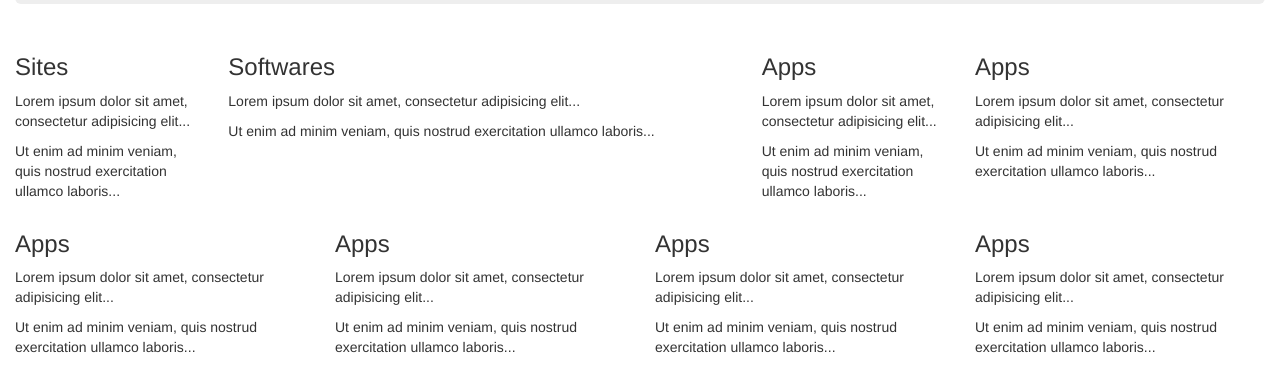
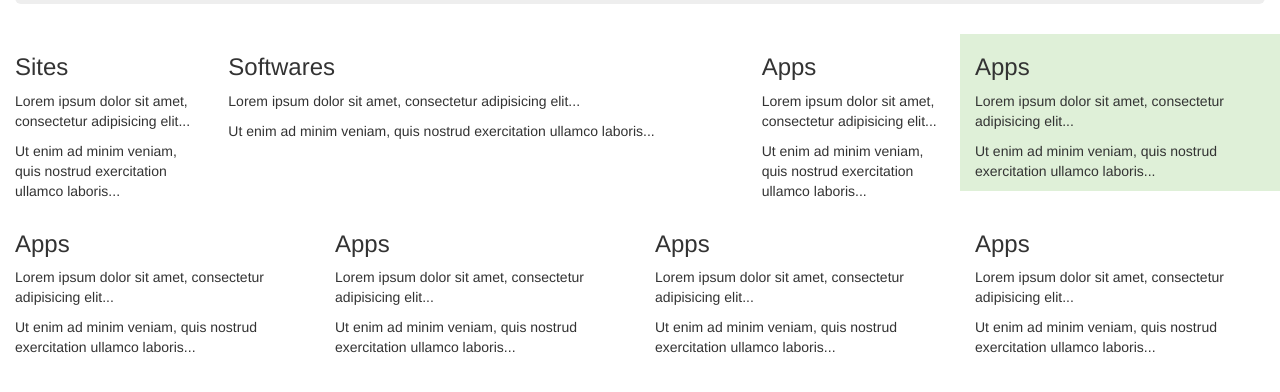
Before and after one commit to asmsolucoes/novo, a plain HTML site: page index.html in a window 1280 px wide. Shown: the part 236-628 px from the top of the page. Drawn offline with Linux system fonts and the light colour scheme.

Commit message:
cor da coluna alterado

```diff
--- a/index.html
+++ b/index.html
@@ -30,7 +30,7 @@
       <p>Lorem ipsum dolor sit amet, consectetur adipisicing elit...</p>
       <p>Ut enim ad minim veniam, quis nostrud exercitation ullamco laboris...</p>
     </div>
-    <div class="col-md-3">
+    <div class="col-md-3 bg-success">
       <h3>Apps</h3>
       <p>Lorem ipsum dolor sit amet, consectetur adipisicing elit...</p>
       <p>Ut enim ad minim veniam, quis nostrud exercitation ullamco laboris...</p>
```
